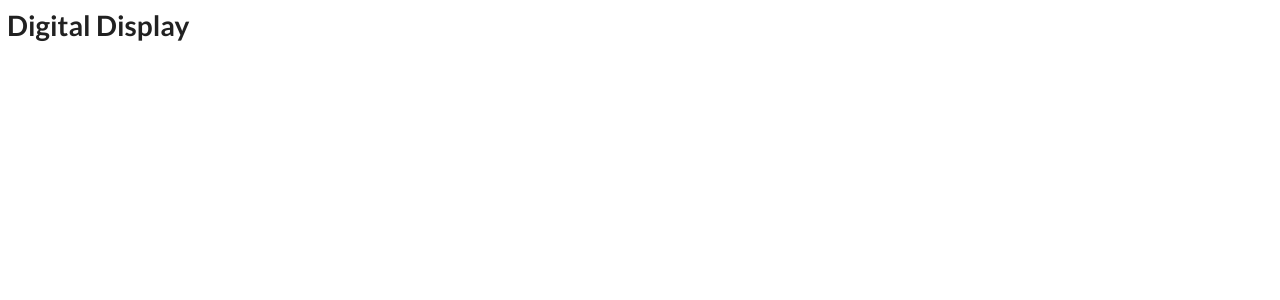
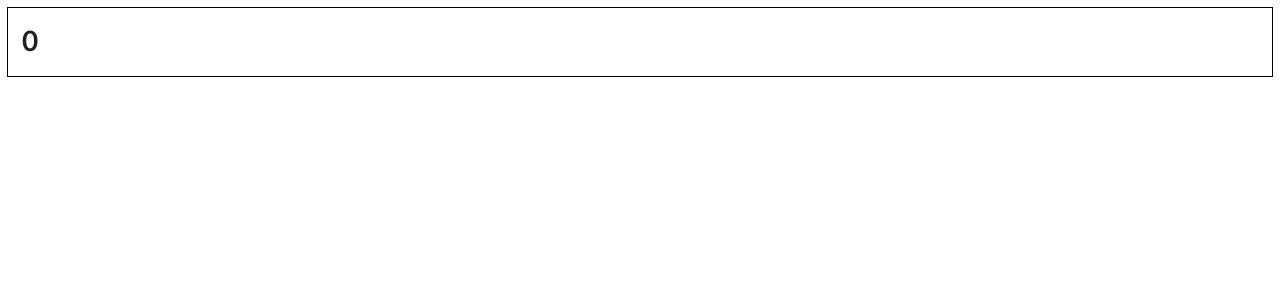
Before and after one commit to syedishmam/calculator, a React (Create React App) app in the folder react_calc/: page / in a window 1280 px wide. Shown: the top 300 px of the page. Built offline with nearby package versions, Linux system fonts and the light colour scheme.

Commit message:
Display 0

```diff
--- a/react_calc/src/components/DigitalDisplay.js
+++ b/react_calc/src/components/DigitalDisplay.js
@@ -1,10 +1,12 @@
 import React from 'react';
+
+import '../styles/DigitalDisplay.css';
 
 class DigitalDisplay extends React.Component {
     render() {
         return (
-            <div>
-                <h1>Digital Display</h1>
+            <div className="displayContainer">
+                <h1>0</h1>
             </div>
         )
     }
--- a/react_calc/src/styles/DigitalDisplay.css
+++ b/react_calc/src/styles/DigitalDisplay.css
@@ -0,0 +1,5 @@
+.displayContainer {
+    height: 5rem;
+    padding: 1rem;
+    border: black solid 1px;
+}
```
